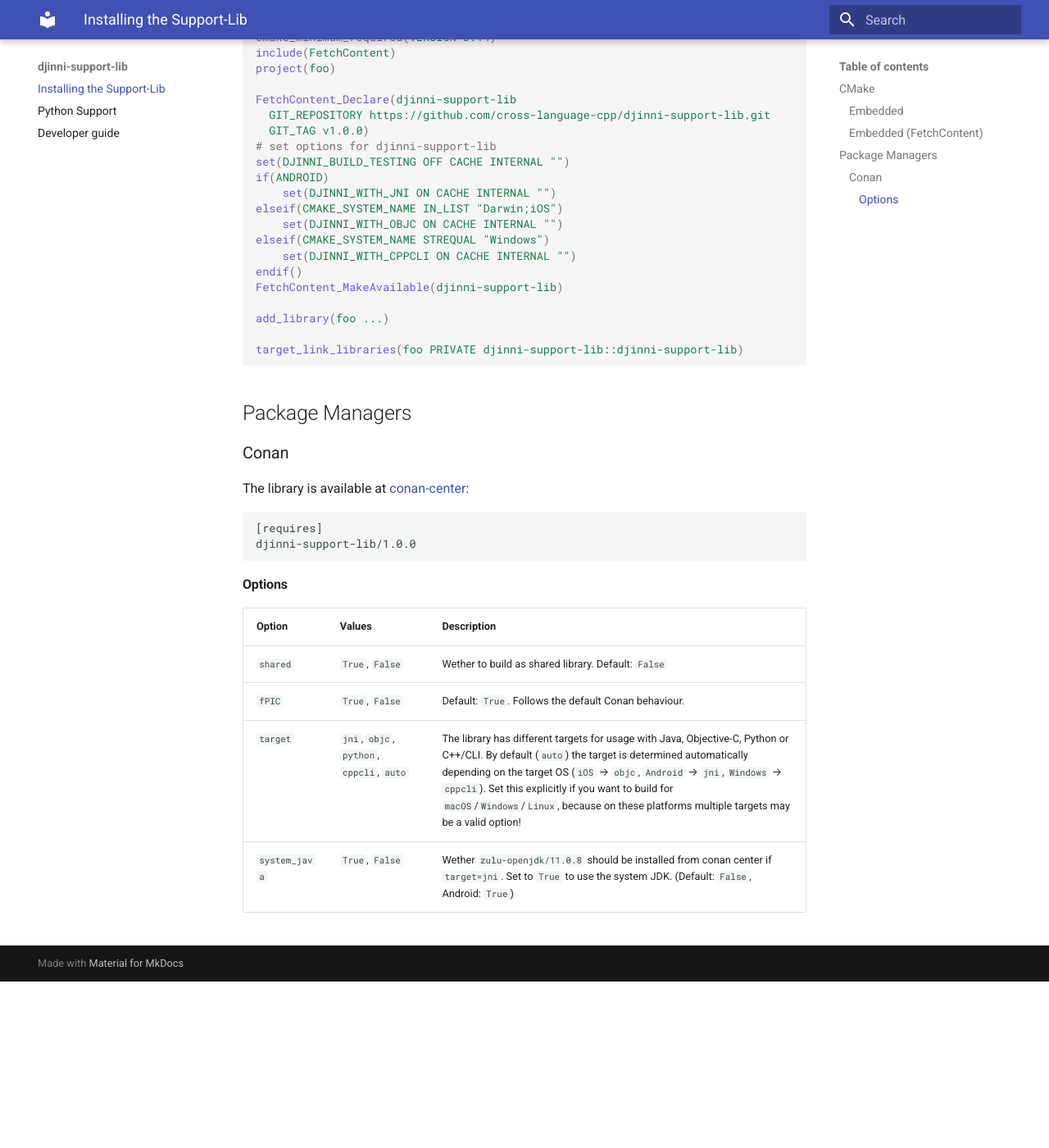
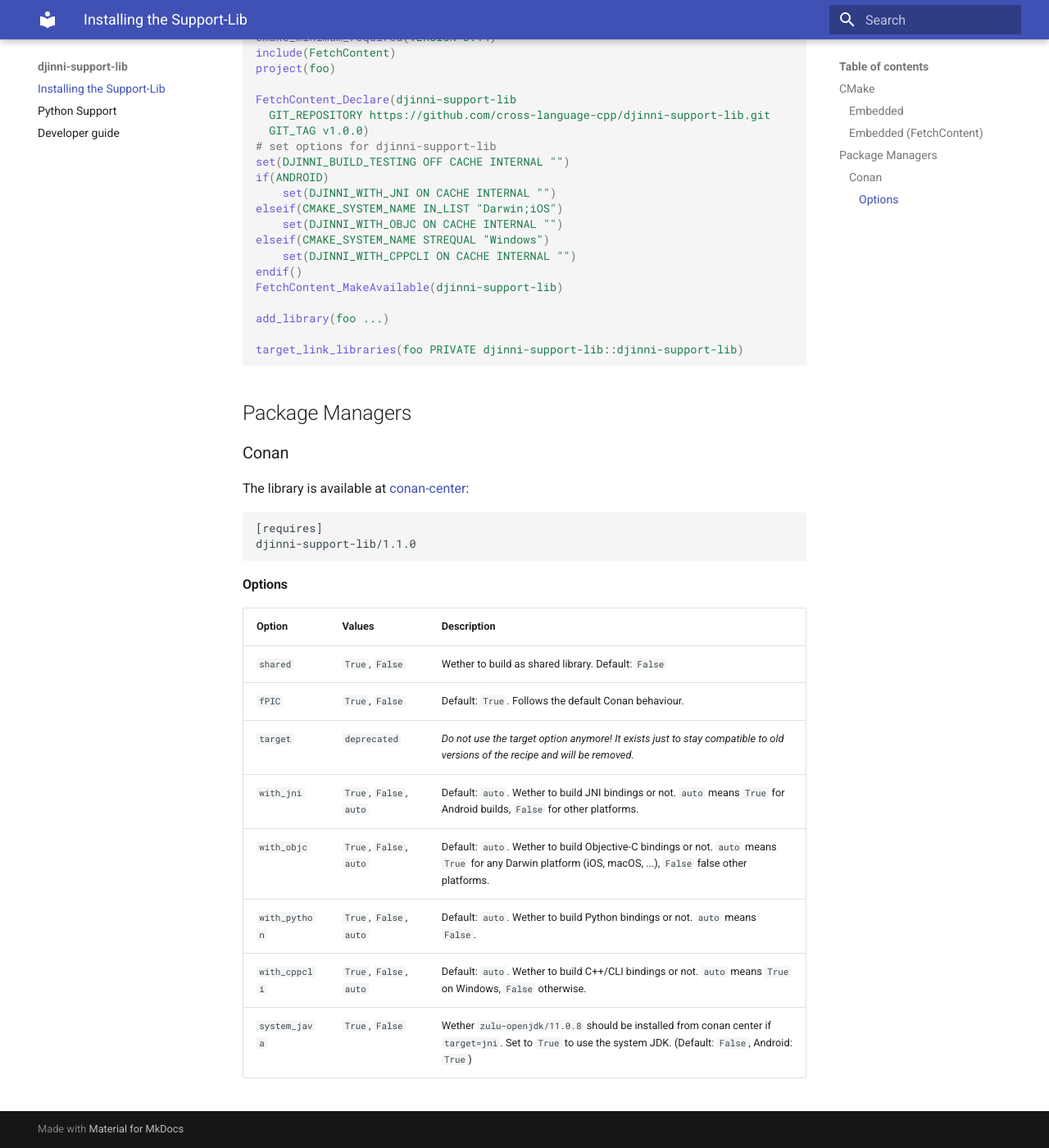
Before and after one commit to cross-language-cpp/djinni-support-lib, an MkDocs documentation site: the page built from docs/install.md, in a window 1280 px wide and 1400 px high, scrolled down 846 px. Shown: the whole window at 82% size. Built offline with MkDocs 1.6.1 and Material for MkDocs 9.7.7, drawn with Linux system fonts in a browser that asks for light colours; before the commit the page ends 2043 px from its top, so only the background shows below that.

Commit message:
Update conan install doc (#45)
* Update conan install doc

Closes #43.

* Deprecates the target option
* Adds description for all withh_[binding] option

* Update docs/install.md

Co-authored-by: jothepro <github@jothe.pro>

````diff
--- a/docs/install.md
+++ b/docs/install.md
@@ -65,7 +65,7 @@
 
 ```text
 [requires]
-djinni-support-lib/1.0.0
+djinni-support-lib/1.1.0
 ```
 
 #### Options
@@ -74,5 +74,9 @@
 | ------ | ------ | ----------- |
 | `shared` | `True`, `False` | Wether to build as shared library. Default: `False` |
 | `fPIC` | `True`, `False` | Default: `True`. Follows the default Conan behaviour. |
-| `target` | `jni`, `objc`, `python`, `cppcli`, `auto` | The library has different targets for usage with Java, Objective-C, Python or C++/CLI. By default (`auto`) the target is determined automatically depending on the target OS (`iOS` → `objc`, `Android` → `jni`, `Windows` → `cppcli`). Set this explicitly if you want to build for `macOS`/`Windows`/`Linux`, because on these platforms multiple targets may be a valid option! |
+| `target` | `deprecated` | *Do not use the target option anymore! It exists just to stay compatible to old versions of the recipe and will be removed.* |
+| `with_jni` | `True`, `False`, `auto` | Default: `auto`. Wether to build JNI bindings or not. `auto` means `True` for Android builds, `False` for other platforms. |
+| `with_objc` | `True`, `False`, `auto` | Default: `auto`. Wether to build Objective-C bindings or not. `auto` means `True` for any Darwin platform (iOS, macOS, ...), `False` false other platforms. |
+| `with_python` | `True`, `False`, `auto` | Default: `auto`. Wether to build Python bindings or not. `auto` means `False`. |
+| `with_cppcli` | `True`, `False`, `auto` | Default: `auto`. Wether to build C++/CLI bindings or not. `auto` means `True` on Windows, `False` otherwise. |
 | `system_java` | `True`, `False` | Wether `zulu-openjdk/11.0.8` should be installed from conan center if `target=jni`. Set to `True` to use the system JDK. (Default: `False`, Android: `True`)   |
````
